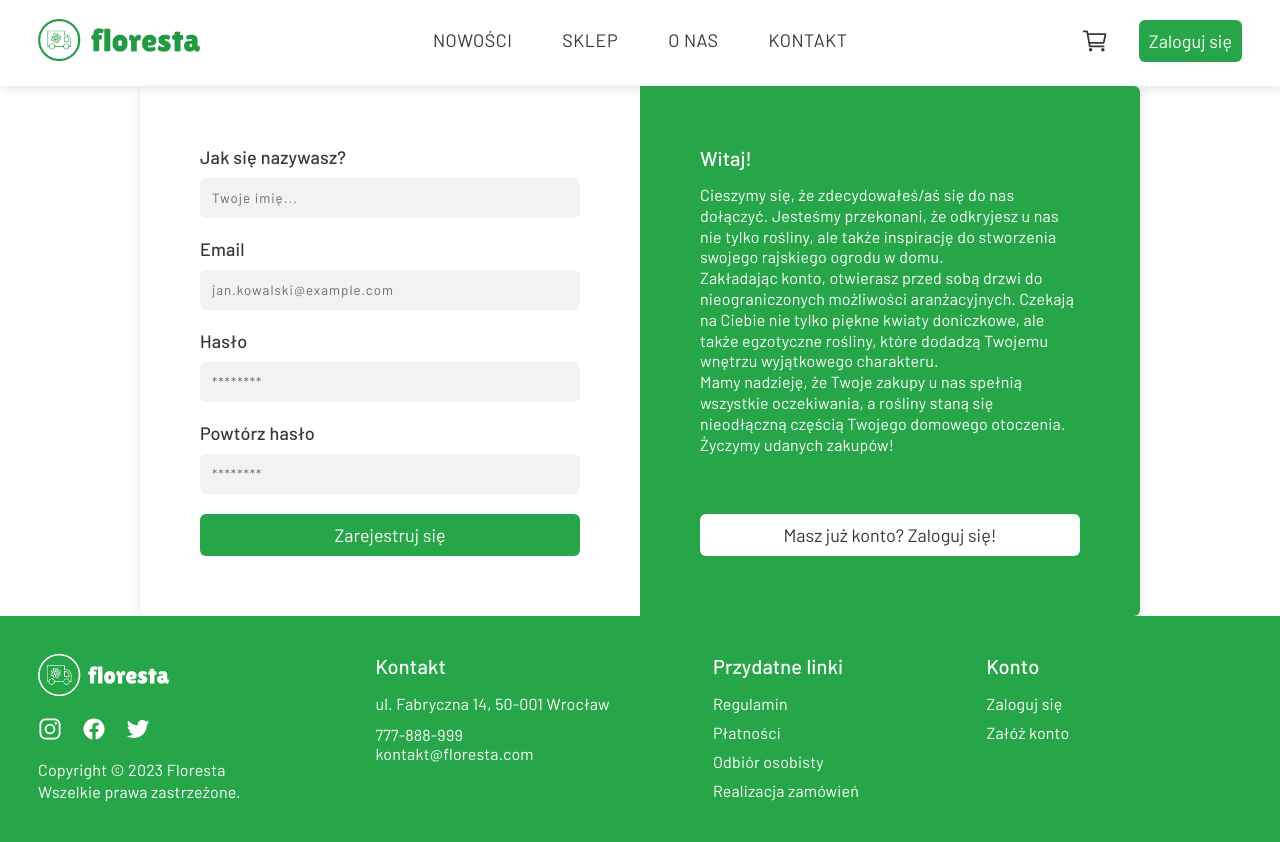
After one commit to marchewadm/floresta, a Django app: page /signup/ in a window 1280 px wide. The commit adds this page. Run offline with Django 4.2, Linux system fonts and the light colour scheme.

Commit message:
- Utworzono widok dla logowania i rejestracji. - Refaktoryzacja pliku '_placeholders.scss'. - Stworzenie nowego pliku '_main.scss' w celu utrzymania stopki na samym dole strony. - Stworzenie nowego pliku 'year.js', który ma na celu wyliczenie aktualnego roku w klasie 'footer--year'.

```diff
--- a/static/js/map.js
+++ b/static/js/map.js
@@ -1,4 +1,7 @@
+"use strict";
+
 const map = L.map("map").setView([51.11045456280866, 16.981246594679913], 13);
+
 L.tileLayer("http://{s}.google.com/vt/lyrs=m&x={x}&y={y}&z={z}", {
   minZoom: 6,
   maxZoom: 20,
--- /dev/null
+++ b/static/js/year.js
@@ -0,0 +1 @@
+document.querySelector(".footer--year").textContent = new Date().getFullYear();
--- a/static/styles/abstracts/_placeholders.scss
+++ b/static/styles/abstracts/_placeholders.scss
@@ -2,18 +2,33 @@
 @use "./colors" as *;
 @use "./font-sizes" as *;
 
-%btn-green {
+%btn {
   font-size: $fs-7;
   font-family: inherit;
-  color: #fff;
-  background-color: $primary-dark;
   padding: 1rem;
   border: none;
   border-radius: $br-normal;
   cursor: pointer;
   transition: all 0.3s;
+}
+
+%btn--green {
+  @extend %btn;
+  color: #fff;
+  background-color: $primary-dark;
 
   &:hover {
     background-color: $primary;
   }
 }
+
+%btn--white {
+  @extend %btn;
+  color: $secondary;
+  background-color: #fff;
+
+  &:hover {
+    color: darken($secondary, 10%);
+    background-color: darken(#fff, 7%);
+  }
+}
--- a/static/styles/components/_buttons.scss
+++ b/static/styles/components/_buttons.scss
@@ -1,5 +1,9 @@
 @use "../abstracts" as *;
 
-.btn--sign-in, .btn--store {
-  @extend %btn-green;
+.btn--sign-in, .btn--store, .account--sign-up, .account--sign-in {
+  @extend %btn--green;
 }
+
+.quote-account--sign-in, .quote-account--sign-up {
+  @extend %btn--white;
+}
--- a/static/styles/index.css
+++ b/static/styles/index.css
@@ -1,17 +1,29 @@
 @import url("https://fonts.googleapis.com/css2?family=Barlow:wght@400;500;700&display=swap");
-.btn--sign-in, .btn--store {
+.quote-account--sign-in, .quote-account--sign-up, .btn--sign-in, .btn--store, .account--sign-up, .account--sign-in {
   font-size: 1.8rem;
   font-family: inherit;
-  color: #fff;
-  background-color: #27a649;
   padding: 1rem;
   border: none;
   border-radius: 0.6rem;
   cursor: pointer;
   transition: all 0.3s;
 }
-.btn--sign-in:hover, .btn--store:hover {
+
+.btn--sign-in, .btn--store, .account--sign-up, .account--sign-in {
+  color: #fff;
+  background-color: #27a649;
+}
+.btn--sign-in:hover, .btn--store:hover, .account--sign-up:hover, .account--sign-in:hover {
   background-color: #2cbb52;
+}
+
+.quote-account--sign-in, .quote-account--sign-up {
+  color: #37383b;
+  background-color: #fff;
+}
+.quote-account--sign-in:hover, .quote-account--sign-up:hover {
+  color: #1e1f21;
+  background-color: #ededed;
 }
 
 * {
@@ -37,6 +49,7 @@ html {
 .header-section {
   height: 8.6rem;
   padding: 0 3.8rem;
+  box-shadow: 1px 3px 10px rgba(0, 0, 0, 0.1);
   display: flex;
   justify-content: space-between;
   align-items: center;
@@ -164,6 +177,81 @@ html {
 }
 .footer--address-box p:first-child {
   margin-bottom: 1.2rem;
+}
+
+.page-container {
+  min-height: 100vh;
+  display: grid;
+  grid-template-rows: auto 1fr auto;
+}
+
+.main--account-action {
+  justify-self: center;
+  align-self: center;
+}
+
+.account-section {
+  max-width: 100rem;
+  border-radius: 0.6rem;
+  box-shadow: 1px 3px 10px 1px rgba(0, 0, 0, 0.1);
+  display: grid;
+  grid-template-columns: repeat(2, 1fr);
+}
+.account-section > * {
+  padding: 6rem;
+}
+
+.account--form {
+  display: flex;
+  flex-direction: column;
+  gap: 2rem;
+}
+.account--form div {
+  display: flex;
+  flex-direction: column;
+  gap: 1rem;
+}
+.account--form div label {
+  font-size: 1.8rem;
+  font-weight: 500;
+  letter-spacing: 0.2px;
+}
+.account--form div input {
+  font-family: inherit;
+  color: inherit;
+  background-color: #f2f2f2;
+  padding: 1.2rem;
+  border: none;
+  border-radius: 0.6rem;
+  letter-spacing: 1px;
+}
+.account--form div input::placeholder {
+  color: #686a70;
+}
+
+.quote--box {
+  color: #fff;
+  background-color: #27a649;
+  border-top-right-radius: 0.6rem;
+  border-bottom-right-radius: 0.6rem;
+  display: flex;
+  flex-direction: column;
+}
+.quote--box .heading--account {
+  font-size: 2rem;
+  font-weight: 500;
+  margin-bottom: 1.5rem;
+}
+.quote--box p {
+  font-size: 1.6rem;
+  line-height: 1.3;
+  letter-spacing: 0.2px;
+}
+.quote--box p br {
+  margin-bottom: 1rem;
+}
+.quote--box button {
+  margin-top: auto;
 }
 
 .welcome-section {
--- a/static/styles/index.scss
+++ b/static/styles/index.scss
@@ -16,4 +16,6 @@
 @use "./layout/footer";
 
 // -- VIEWS
+@use "./views/main";
+@use "./views/account";
 @use "./views/home";
--- a/static/styles/layout/_navigation.scss
+++ b/static/styles/layout/_navigation.scss
@@ -3,6 +3,7 @@
 .header-section {
   height: 8.6rem;
   padding: 0 3.8rem;
+  box-shadow: 1px 3px 10px rgba(0, 0, 0, 0.1);
   display: flex;
   justify-content: space-between;
   align-items: center;
--- /dev/null
+++ b/static/styles/views/_account.scss
@@ -0,0 +1,79 @@
+@use "../abstracts" as *;
+
+.main--account-action {
+  justify-self: center;
+  align-self: center;
+}
+
+.account-section {
+  max-width: 100rem;
+  border-radius: $br-normal;
+  box-shadow: 1px 3px 10px 1px rgba(0, 0, 0, 0.1);
+  display: grid;
+  grid-template-columns: repeat(2, 1fr);
+
+  & > * {
+    padding: 6rem;
+  }
+}
+
+.account--form {
+  display: flex;
+  flex-direction: column;
+  gap: 2rem;
+
+  div {
+    display: flex;
+    flex-direction: column;
+    gap: 1rem;
+
+    label {
+      font-size: $fs-7;
+      font-weight: 500;
+      letter-spacing: 0.2px;
+    }
+
+    input {
+      font-family: inherit;
+      color: inherit;
+      background-color: darken(#fff, 5%);
+      padding: 1.2rem;
+      border: none;
+      border-radius: $br-normal;
+      letter-spacing: 1px;
+
+      &::placeholder {
+        color: lighten($secondary, 20%);
+      }
+    }
+  }
+}
+
+.quote--box {
+  color: #fff;
+  background-color: $primary-dark;
+  border-top-right-radius: $br-normal;
+  border-bottom-right-radius: $br-normal;
+  display: flex;
+  flex-direction: column;
+
+  .heading--account {
+    font-size: $fs-6;
+    font-weight: 500;
+    margin-bottom: 1.5rem;
+  }
+
+  p {
+    font-size: $fs-8;
+    line-height: 1.3;
+    letter-spacing: 0.2px;
+
+    br {
+      margin-bottom: 1rem;
+    }
+  }
+
+  button {
+    margin-top: auto;
+  }
+}
--- /dev/null
+++ b/static/styles/views/_main.scss
@@ -0,0 +1,7 @@
+// KEEPS FOOTER AT BOTTOM OF THE PAGE
+
+.page-container {
+  min-height: 100vh;
+  display: grid;
+  grid-template-rows: auto 1fr auto;
+}
--- a/store/templates/store/main.html
+++ b/store/templates/store/main.html
@@ -12,6 +12,7 @@
   <link rel="stylesheet" href="{% static 'styles/index.css' %}" type="text/css">
 </head>
 <body>
+<div class="page-container">
   <header class="header-section">
     <a href="#">
       <img src="{% static 'img/logo.png' %}" alt="Floresta logo" class="logo">
@@ -84,6 +85,7 @@
       </div>
     </div>
   </footer>
+</div>
 
 <script src="https://cdn.jsdelivr.net/npm/swiper@11/swiper-bundle.min.js"></script>
 <script src="https://unpkg.com/leaflet@1.9.4/dist/leaflet.js" integrity="sha256-20nQCchB9co0qIjJZRGuk2/Z9VM+kNiyxNV1lvTlZBo=" crossorigin=""></script>
@@ -91,5 +93,6 @@
 <script nomodule src="https://unpkg.com/ionicons@7.1.0/dist/ionicons/ionicons.js"></script>
 <script src="{% static "js/swiper.js" %}"></script>
 <script src="{% static "js/map.js" %}"></script>
+<script src="{% static "js/year.js" %}"></script>
 </body>
 </html>
--- /dev/null
+++ b/store/templates/store/signup.html
@@ -0,0 +1,46 @@
+{% extends 'store/main.html' %}
+{% load static %}
+
+{% block content %}
+  <main class="main--account-action">
+    <section class="account-section">
+      <div class="account--box">
+        <form action="" class="account--form">
+          <div>
+            <label for="name">Jak się nazywasz?</label>
+            <input type="text" placeholder="Twoje imię...">
+          </div>
+          <div>
+            <label for="email">Email</label>
+            <input type="email" placeholder="jan.kowalski@example.com">
+          </div>
+          <div>
+            <label for="password">Hasło</label>
+            <input type="password" placeholder="********">
+          </div>
+          <div>
+            <label for="password">Powtórz hasło</label>
+            <input type="password" placeholder="********">
+          </div>
+          <div>
+            <button class="account--sign-up">Zarejestruj się</button>
+          </div>
+        </form>
+      </div>
+      <div class="quote--box">
+        <h3 class="heading--account">Witaj!</h3>
+        <p>
+          Cieszymy się, że zdecydowałeś/aś się do nas dołączyć. Jesteśmy przekonani, że odkryjesz u nas nie tylko rośliny, ale także inspirację do stworzenia swojego rajskiego ogrodu w domu.
+          <br>
+          Zakładając konto, otwierasz przed sobą drzwi do nieograniczonych możliwości aranżacyjnych.
+          Czekają na Ciebie nie tylko piękne kwiaty doniczkowe, ale także egzotyczne rośliny, które dodadzą Twojemu wnętrzu wyjątkowego charakteru.
+          <br>
+          Mamy nadzieję, że Twoje zakupy u nas spełnią wszystkie oczekiwania, a rośliny staną się nieodłączną częścią Twojego domowego otoczenia.
+          <br>
+          Życzymy udanych zakupów!
+        </p>
+        <button class="quote-account--sign-in">Masz już konto? Zaloguj się!</button>
+      </div>
+    </section>
+  </main>
+{% endblock content %}
--- a/store/urls.py
+++ b/store/urls.py
@@ -3,6 +3,8 @@ from . import views
 
 urlpatterns = [
     path('', views.index, name='index'),
+    path('signin/', views.signin, name="signin"),
+    path('signup/', views.signup, name="signup"),
     path('store/', views.store, name='store'),
     path('cart/', views.cart, name='cart'),
     path('checkout/', views.checkout, name='checkout')
--- a/store/views.py
+++ b/store/views.py
@@ -4,6 +4,16 @@ from django.shortcuts import render
 def index(request):
     context = {}
     return render(request, 'store/index.html', context)
+
+
+def signin(request):
+    context = {}
+    return render(request, 'store/signin.html', context)
+
+
+def signup(request):
+    context = {}
+    return render(request, 'store/signup.html', context)
 
 
 def store(request):
```
Also changed, not shown: store/templates/store/signin.html (added, +34 -0 lines), 1 other file. Lines whose indentation alone changed are shown as unchanged.
